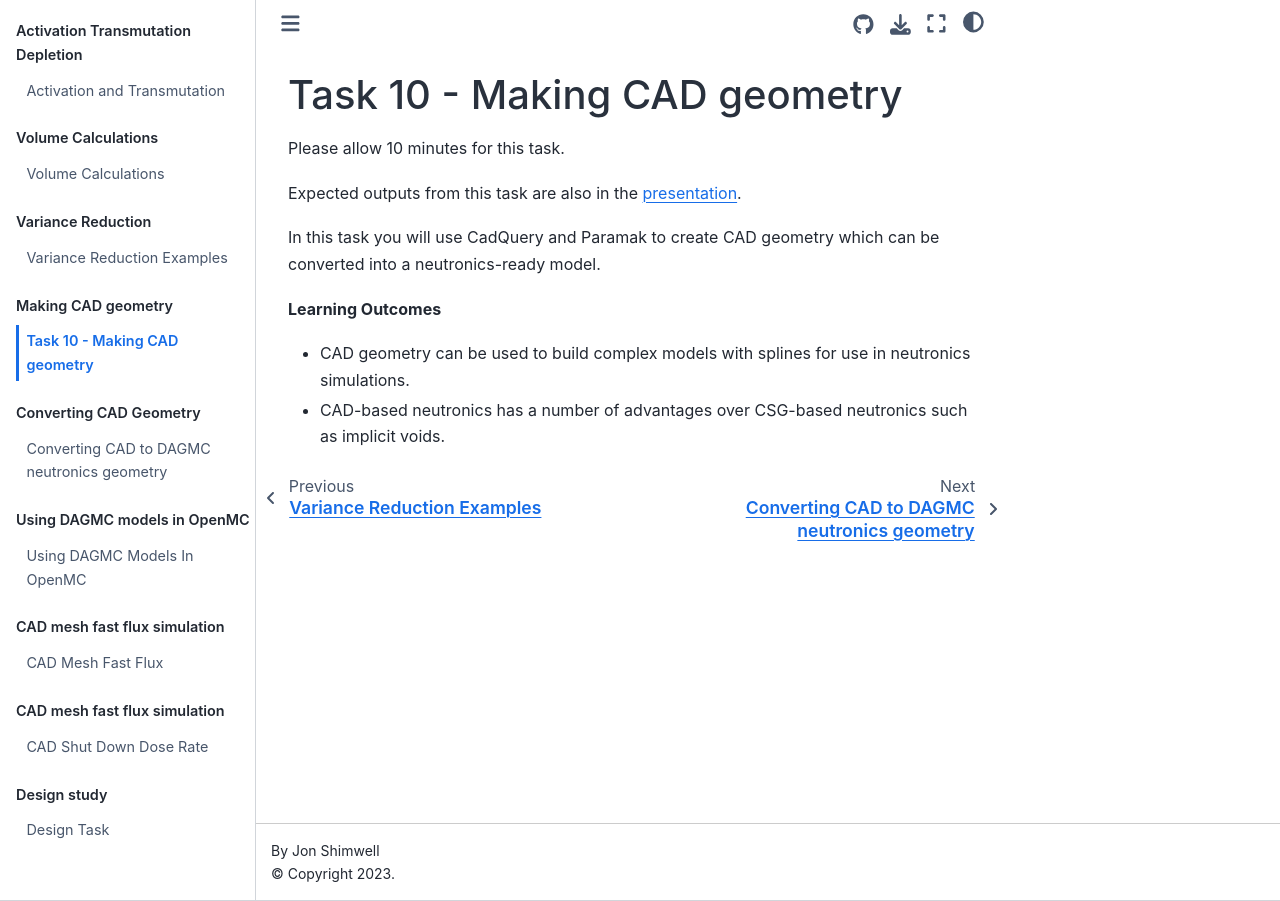
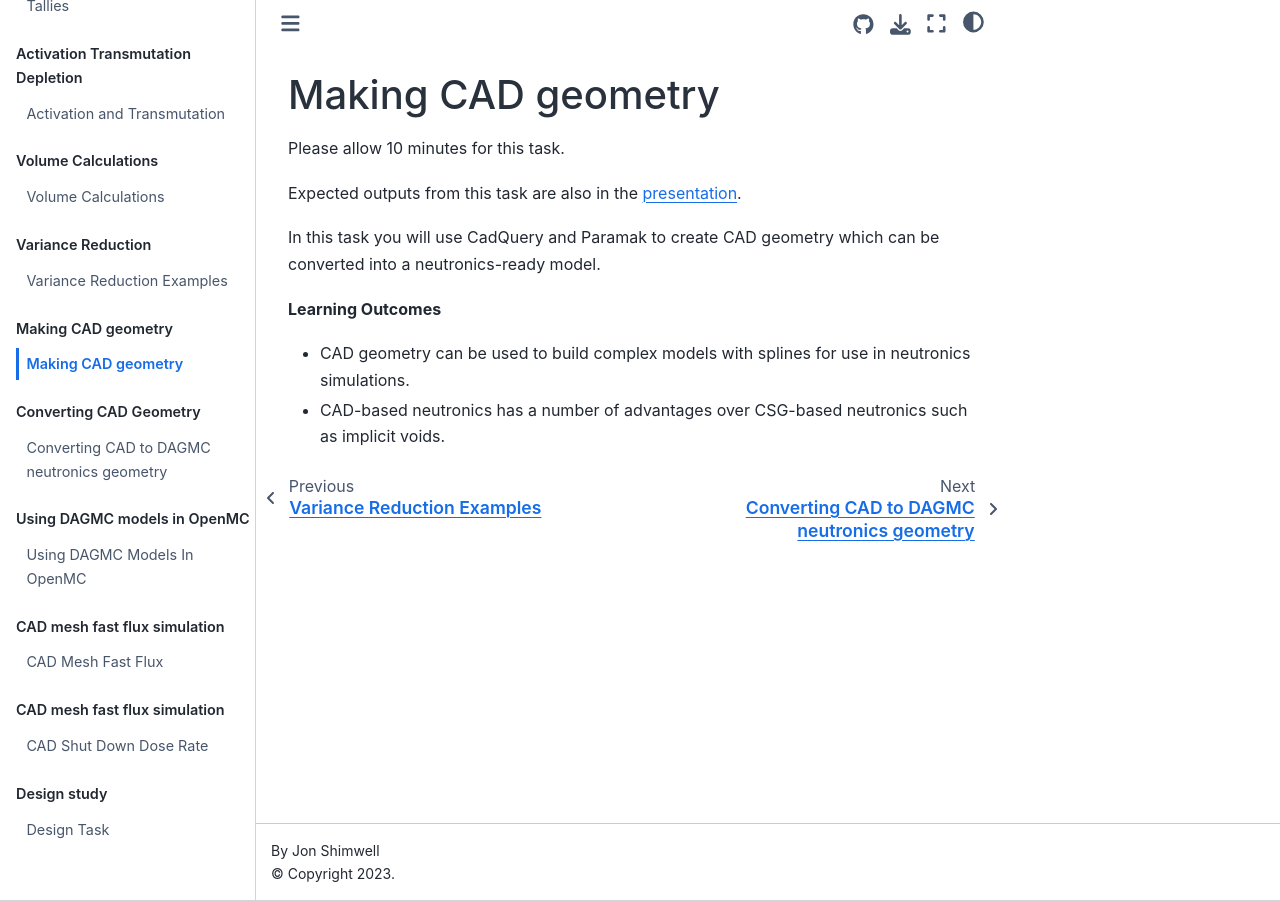
Before and after one commit to fusion-energy/neutronics-workshop, a Jupyter Book: the page built from tasks/task_15_making_CAD_geometry/README.md, in a window 1280 px wide. Built offline with Jupyter Book 1.0.4 settings and Sphinx 7.4.7 and the Sphinx Book theme 1.1.4, drawn with Linux system fonts in a browser that asks for light colours; pages that are not in the unit, such as notebooks, are missing from menus.

Commit message:
fixed title

```diff
--- a/tasks/task_15_making_CAD_geometry/README.md
+++ b/tasks/task_15_making_CAD_geometry/README.md
@@ -1,5 +1,5 @@
 
-## Task 10 - Making CAD geometry
+# Making CAD geometry
 
 Please allow 10 minutes for this task.
 
```
